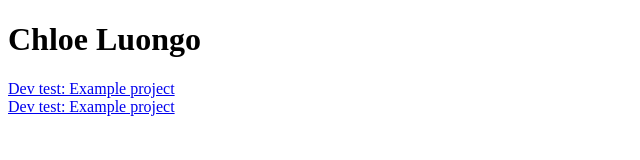
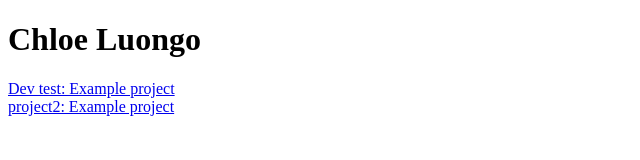
Before and after one commit to cal7234/websiteNew, a plain HTML site: page index.html in a window 1280 px wide. Shown: the full height of the page, 0-640 px from the left. Drawn offline with Linux system fonts and the light colour scheme.

Commit message:
Update index.html

```diff
--- a/index.html
+++ b/index.html
@@ -14,7 +14,7 @@
 		<p>
 			<a href="game.html">Dev test: Example project</a>
 			<br>
-			<a href="puzzle.html">Dev test: Example project</a>
+			<a href="puzzle.html">project2: Example project</a>
 		</p>
 
 	</body>
```
